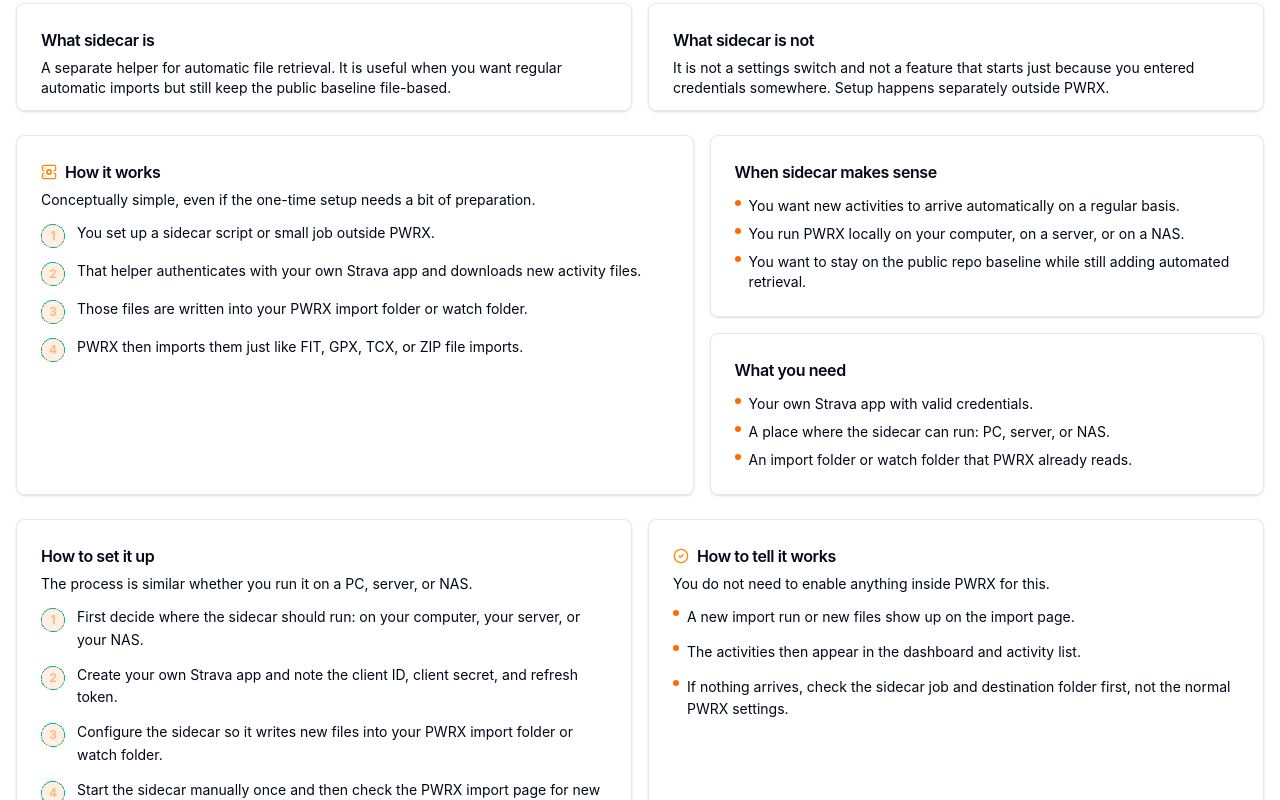
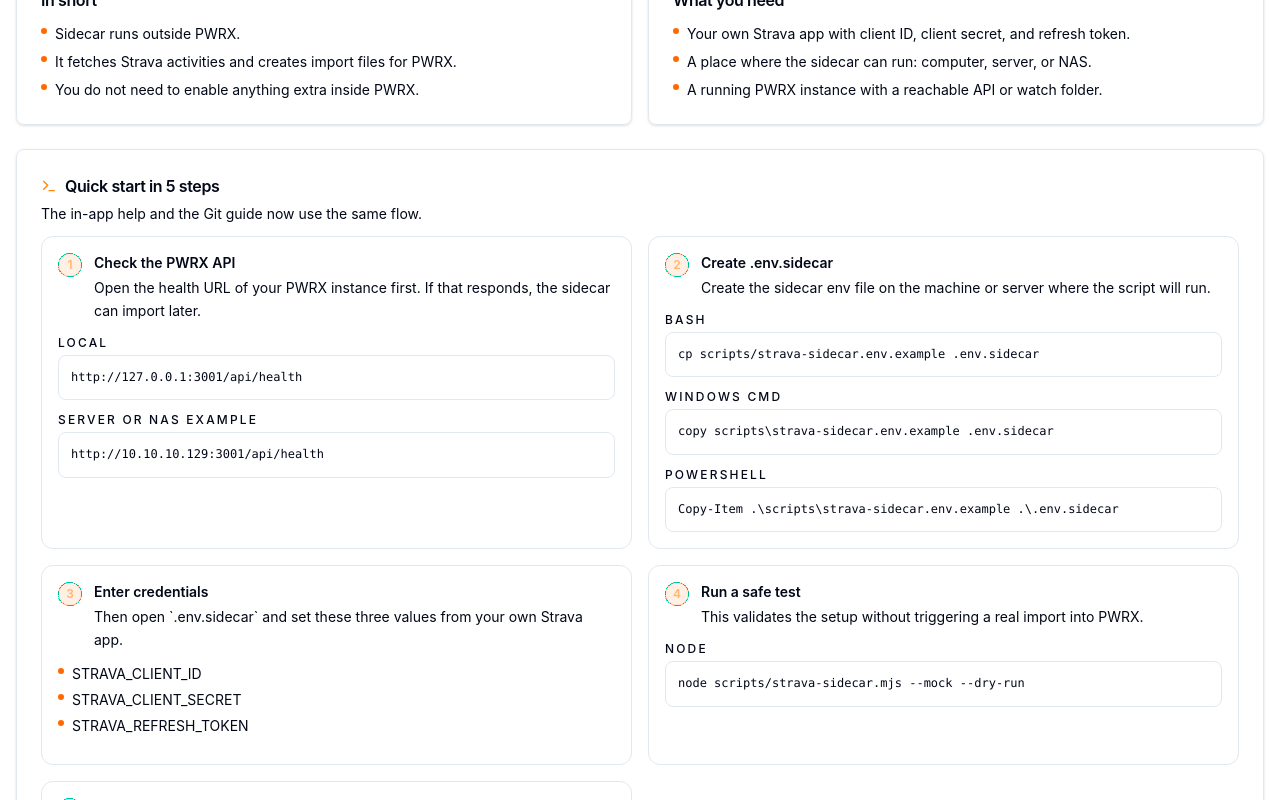
Before and after one commit to cyclenoid/pwrx_public, a React (Vite) app in the folder dashboards/strava/: page /help/sidecar in a window 1280 px wide. Shown: the part 380-1180 px from the top of the page. Built offline with nearby package versions, Linux system fonts and the light colour scheme; no server answers.

Commit message:
docs(sidecar): align in-app help with quick guide

```diff
--- a/dashboards/strava/src/lib/featureLog.ts
+++ b/dashboards/strava/src/lib/featureLog.ts
@@ -22,25 +22,25 @@
     date: '2026-04-07',
     tag: 'dashboard',
     title: {
-      de: 'Dashboard: Tipps-Kachel mit Sidecar-Hilfe',
-      en: 'Dashboard: tips card with sidecar help',
+      de: 'Dashboard: Tipps-Kachel mit kompakter Sidecar-Hilfe',
+      en: 'Dashboard: tips card with compact sidecar help',
     },
     summary: {
-      de: 'Die Tipps-Kachel verweist jetzt auf eine interne Sidecar-Hilfeseite mit eigenem Installationsablauf. Auf der Import-Seite gibt es denselben Einstiegspunkt.',
-      en: 'The tips card now links to an internal sidecar help page with its own setup flow. The import page now includes the same entry point.',
+      de: 'Die Tipps-Kachel verweist jetzt auf eine interne Sidecar-Hilfe mit klaren Installationsschritten und direkten Befehlen. Die Git-Doku folgt demselben kompakten Aufbau.',
+      en: 'The tips card now links to an internal sidecar help page with direct setup commands. The Git guide now follows the same compact structure.',
     },
     bullets: {
       de: [
         'Der erste Tipp lautet: „Automatisiere Deinen Datenabruf“.',
         'Die neue Hilfeseite erklaert klar, dass Sidecar ein externes Hilfstool und kein Schalter in PWRX ist.',
-        'Der Installationsablauf steht jetzt direkt in der App und nicht nur in Git-Dokumenten.',
-        'Die Import-Seite verweist ebenfalls sichtbar auf die Sidecar-Hilfe.',
+        'Der Installationsablauf steht direkt in der App mit Health-Check, `.env.sidecar` und Startbefehlen.',
+        'Die Git-Kurzanleitung und die interne Hilfe verwenden jetzt dieselbe Reihenfolge und dieselben Kernbefehle.',
       ],
       en: [
         'The first tip reads: “Automate your data retrieval”.',
         'The new help page explains clearly that sidecar is an external helper, not a toggle inside PWRX.',
-        'The setup flow is now documented directly inside the app instead of only in Git docs.',
-        'The import page now also points visibly to the sidecar help.',
+        'The setup flow now lives directly inside the app with health check, `.env.sidecar`, and start commands.',
+        'The Git quick guide and the in-app help now use the same order and core commands.',
       ],
     },
   },
--- a/dashboards/strava/src/pages/HelpSidecar.tsx
+++ b/dashboards/strava/src/pages/HelpSidecar.tsx
@@ -1,15 +1,27 @@
 import { Link } from 'react-router-dom'
-import { BookOpen, FolderInput, Info, ServerCog, CheckCircle2 } from 'lucide-react'
+import { BookOpen, CheckCircle2, FolderInput, Info, SlidersHorizontal, Terminal } from 'lucide-react'
 import { Card, CardContent, CardDescription, CardHeader, CardTitle } from '../components/ui/card'
 import { useTranslation } from 'react-i18next'
 
+type CommandBlock = {
+  label: string
+  code: string
+}
+
+type QuickStartStep = {
+  title: string
+  body: string
+  bullets?: string[]
+  commands?: CommandBlock[]
+}
+
 export default function HelpSidecar() {
   const { t } = useTranslation()
-  const steps = t('helpSidecar.steps.items', { returnObjects: true }) as string[]
-  const installSteps = t('helpSidecar.install.items', { returnObjects: true }) as string[]
-  const checkSteps = t('helpSidecar.check.items', { returnObjects: true }) as string[]
-  const useCases = t('helpSidecar.useCases.items', { returnObjects: true }) as string[]
+  const quickFacts = t('helpSidecar.quickFacts.items', { returnObjects: true }) as string[]
   const requirements = t('helpSidecar.requirements.items', { returnObjects: true }) as string[]
+  const quickStart = t('helpSidecar.quickStart.steps', { returnObjects: true }) as QuickStartStep[]
+  const controlItems = t('helpSidecar.control.items', { returnObjects: true }) as string[]
+  const checkItems = t('helpSidecar.check.items', { returnObjects: true }) as string[]
 
   return (
     <div className="space-y-6">
@@ -24,7 +36,6 @@
             {t('helpSidecar.subtitle')}
           </p>
         </div>
-        <div className="flex flex-wrap gap-2">
         <Link
           to="/import"
           className="inline-flex items-center gap-2 rounded-lg border border-border/60 bg-card/80 px-4 py-2 text-sm font-medium text-foreground transition-colors hover:bg-secondary/60"
@@ -32,7 +43,6 @@
           <FolderInput className="h-4 w-4" />
           {t('helpSidecar.openImport')}
         </Link>
-        </div>
       </div>
 
       <Card className="border-orange-500/30 bg-gradient-to-br from-orange-500/10 via-card/95 to-card shadow-sm">
@@ -48,50 +58,11 @@
       <div className="grid gap-4 lg:grid-cols-2">
         <Card className="border-border/60 bg-card/95 shadow-sm">
           <CardHeader className="pb-3">
-            <CardTitle className="text-base">{t('helpSidecar.whatItIs.title')}</CardTitle>
-            <CardDescription>{t('helpSidecar.whatItIs.body')}</CardDescription>
-          </CardHeader>
-        </Card>
-
-        <Card className="border-border/60 bg-card/95 shadow-sm">
-          <CardHeader className="pb-3">
-            <CardTitle className="text-base">{t('helpSidecar.whatItIsNot.title')}</CardTitle>
-            <CardDescription>{t('helpSidecar.whatItIsNot.body')}</CardDescription>
-          </CardHeader>
-        </Card>
-      </div>
-
-      <div className="grid gap-4 lg:grid-cols-[1.1fr_0.9fr]">
-        <Card className="border-border/60 bg-card/95 shadow-sm">
-          <CardHeader className="pb-3">
-            <CardTitle className="flex items-center gap-2 text-base">
-              <ServerCog className="h-4 w-4 text-orange-400" />
-              {t('helpSidecar.steps.title')}
-            </CardTitle>
-            <CardDescription>{t('helpSidecar.steps.subtitle')}</CardDescription>
-          </CardHeader>
-          <CardContent>
-            <ol className="space-y-3 text-sm">
-              {steps.map((step, index) => (
-                <li key={step} className="flex gap-3">
-                  <span className="mt-0.5 inline-flex h-6 w-6 shrink-0 items-center justify-center rounded-full border border-orange-500/40 bg-orange-500/10 text-xs font-semibold text-orange-300">
-                    {index + 1}
-                  </span>
-                  <span className="leading-relaxed text-foreground/90">{step}</span>
-                </li>
-              ))}
-            </ol>
-          </CardContent>
-        </Card>
-
-        <div className="space-y-4">
-          <Card className="border-border/60 bg-card/95 shadow-sm">
-            <CardHeader className="pb-3">
-              <CardTitle className="text-base">{t('helpSidecar.useCases.title')}</CardTitle>
+            <CardTitle className="text-base">{t('helpSidecar.quickFacts.title')}</CardTitle>
           </CardHeader>
           <CardContent>
             <ul className="space-y-2 text-sm text-foreground/90">
-                {useCases.map((item) => (
+              {quickFacts.map((item) => (
                 <li key={item} className="flex gap-2">
                   <span className="mt-1 h-1.5 w-1.5 shrink-0 rounded-full bg-orange-500" />
                   <span>{item}</span>
@@ -117,25 +88,91 @@
           </CardContent>
         </Card>
       </div>
+
+      <Card className="border-border/60 bg-card/95 shadow-sm">
+        <CardHeader className="pb-3">
+          <CardTitle className="flex items-center gap-2 text-base">
+            <Terminal className="h-4 w-4 text-orange-400" />
+            {t('helpSidecar.quickStart.title')}
+          </CardTitle>
+          <CardDescription>{t('helpSidecar.quickStart.subtitle')}</CardDescription>
+        </CardHeader>
+        <CardContent>
+          <div className="grid gap-4 xl:grid-cols-2">
+            {quickStart.map((step, index) => (
+              <div
+                key={step.title}
+                className="rounded-xl border border-border/60 bg-background/40 p-4"
+              >
+                <div className="mb-3 flex items-start gap-3">
+                  <span className="inline-flex h-6 w-6 shrink-0 items-center justify-center rounded-full border border-orange-500/40 bg-orange-500/10 text-xs font-semibold text-orange-300">
+                    {index + 1}
+                  </span>
+                  <div>
+                    <h3 className="text-sm font-semibold text-foreground">{step.title}</h3>
+                    <p className="mt-1 text-sm leading-relaxed text-muted-foreground">
+                      {step.body}
+                    </p>
                   </div>
+                </div>
+
+                {step.bullets && step.bullets.length > 0 ? (
+                  <ul className="mb-3 space-y-1.5 text-sm text-foreground/90">
+                    {step.bullets.map((bullet) => (
+                      <li key={bullet} className="flex gap-2">
+                        <span className="mt-1 h-1.5 w-1.5 shrink-0 rounded-full bg-orange-500" />
+                        <span>{bullet}</span>
+                      </li>
+                    ))}
+                  </ul>
+                ) : null}
+
+                {step.commands && step.commands.length > 0 ? (
+                  <div className="space-y-3">
+                    {step.commands.map((command) => (
+                      <div key={`${step.title}-${command.label}`}>
+                        <div className="mb-1 text-xs font-medium uppercase tracking-[0.18em] text-muted-foreground">
+                          {command.label}
+                        </div>
+                        <pre className="overflow-x-auto rounded-lg border border-border/60 bg-muted/30 p-3 text-xs leading-relaxed text-foreground">
+                          <code>{command.code}</code>
+                        </pre>
+                      </div>
+                    ))}
+                  </div>
+                ) : null}
+              </div>
+            ))}
+          </div>
+        </CardContent>
+      </Card>
 
       <div className="grid gap-4 lg:grid-cols-2">
         <Card className="border-border/60 bg-card/95 shadow-sm">
           <CardHeader className="pb-3">
-            <CardTitle className="text-base">{t('helpSidecar.install.title')}</CardTitle>
-            <CardDescription>{t('helpSidecar.install.subtitle')}</CardDescription>
+            <CardTitle className="flex items-center gap-2 text-base">
+              <SlidersHorizontal className="h-4 w-4 text-orange-400" />
+              {t('helpSidecar.control.title')}
+            </CardTitle>
+            <CardDescription>{t('helpSidecar.control.subtitle')}</CardDescription>
           </CardHeader>
-          <CardContent>
-            <ol className="space-y-3 text-sm">
-              {installSteps.map((step, index) => (
-                <li key={step} className="flex gap-3">
-                  <span className="mt-0.5 inline-flex h-6 w-6 shrink-0 items-center justify-center rounded-full border border-orange-500/40 bg-orange-500/10 text-xs font-semibold text-orange-300">
-                    {index + 1}
-                  </span>
-                  <span className="leading-relaxed text-foreground/90">{step}</span>
+          <CardContent className="space-y-3">
+            <ul className="space-y-2 text-sm text-foreground/90">
+              {controlItems.map((item) => (
+                <li key={item} className="flex gap-2">
+                  <span className="mt-1 h-1.5 w-1.5 shrink-0 rounded-full bg-orange-500" />
+                  <span>{item}</span>
                 </li>
               ))}
-            </ol>
+            </ul>
+            <div>
+              <div className="mb-1 text-xs font-medium uppercase tracking-[0.18em] text-muted-foreground">
+                {t('helpSidecar.control.exampleLabel')}
+              </div>
+              <pre className="overflow-x-auto rounded-lg border border-border/60 bg-muted/30 p-3 text-xs leading-relaxed text-foreground">
+                <code>{t('helpSidecar.control.exampleCode')}</code>
+              </pre>
+            </div>
           </CardContent>
         </Card>
 
@@ -148,11 +185,11 @@
             <CardDescription>{t('helpSidecar.check.subtitle')}</CardDescription>
           </CardHeader>
           <CardContent>
-            <ul className="space-y-3 text-sm">
-              {checkSteps.map((step) => (
-                <li key={step} className="flex gap-2">
+            <ul className="space-y-2 text-sm text-foreground/90">
+              {checkItems.map((item) => (
+                <li key={item} className="flex gap-2">
                   <span className="mt-1 h-1.5 w-1.5 shrink-0 rounded-full bg-orange-500" />
-                  <span className="leading-relaxed text-foreground/90">{step}</span>
+                  <span>{item}</span>
                 </li>
               ))}
             </ul>
```
Also changed, not shown: dashboards/strava/src/locales/de/translation.json, dashboards/strava/src/locales/en/translation.json, 2 other files (tests, documents, lock files or other folders). Lines whose indentation alone changed are shown as unchanged.
